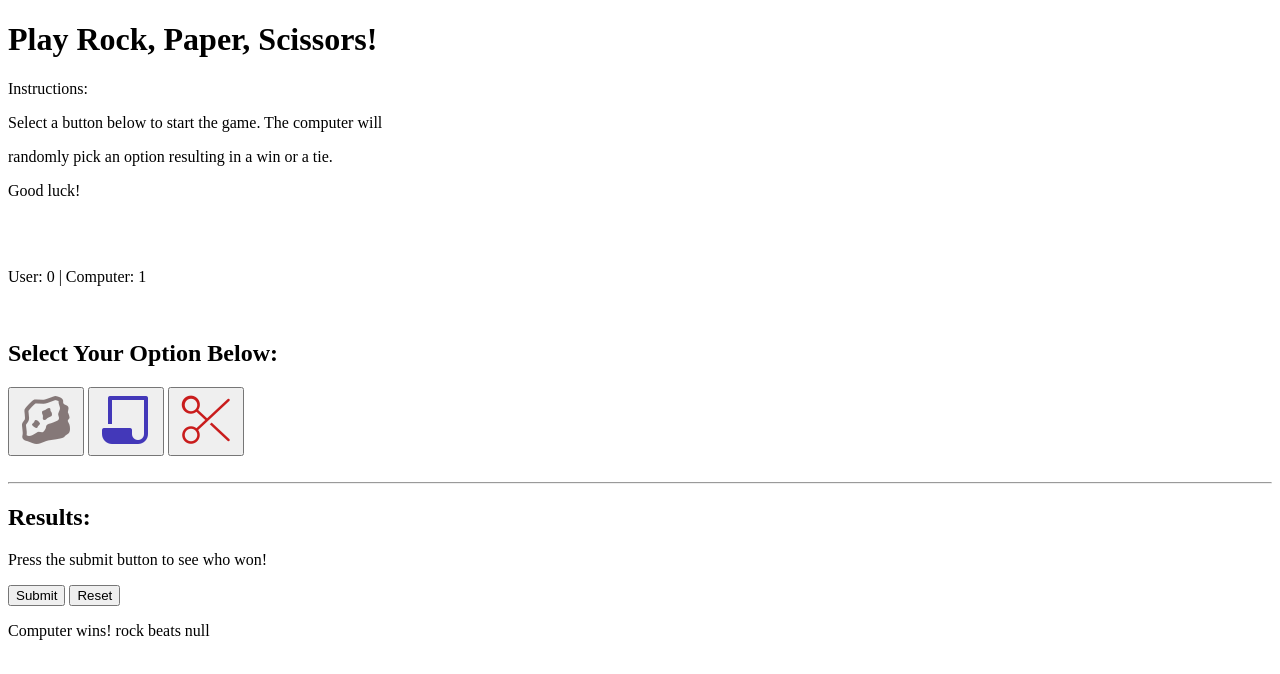
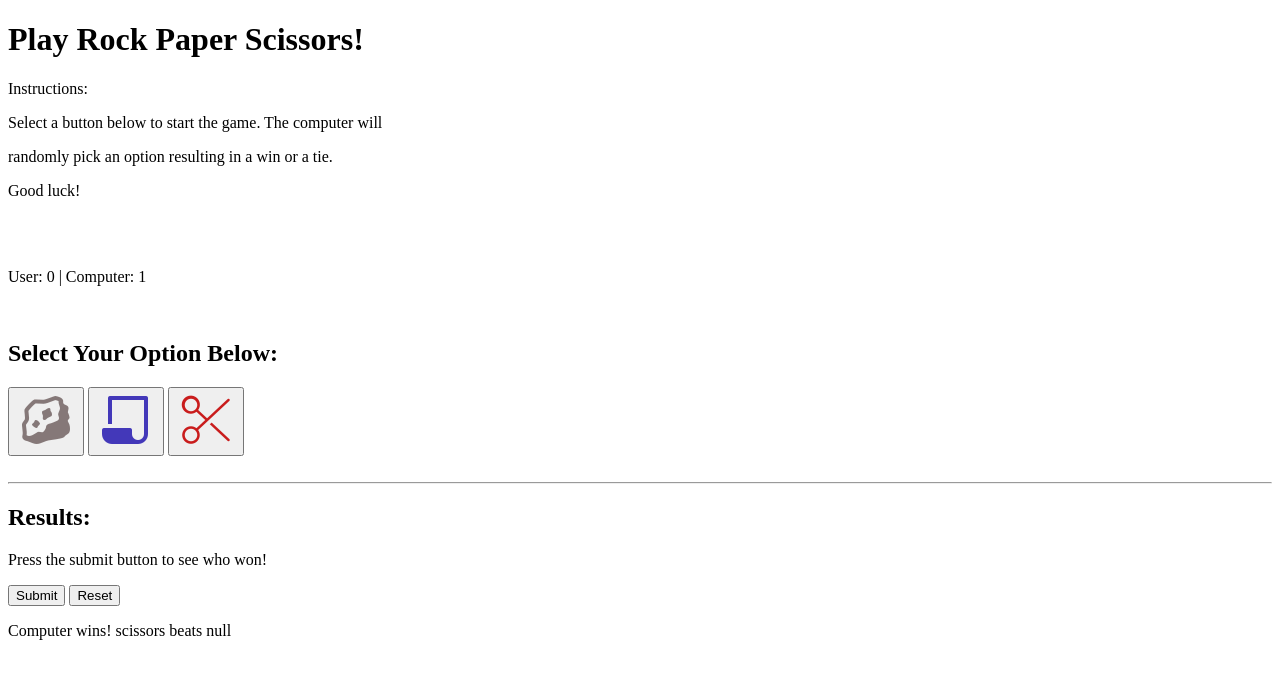
Before and after one commit to DanteCady/Rock-Paper-Scissors-JS, a plain HTML site: page index.html in a window 1280 px wide. Both pictures are taken after a click on the button "Submit". Drawn offline with Linux system fonts and the light colour scheme.

Commit message:
Updated logic and reordered funtions. Updated HTML

```diff
--- a/index.html
+++ b/index.html
@@ -7,7 +7,7 @@
 </head>
 <body>
     <!-- Heading -->
-    <h1>Play Rock, Paper, Scissors!</h1>
+    <h1>Play Rock Paper Scissors!</h1>
 
     <p class="instruction" id="instructionHeader">Instructions:</p>
     <p class="instruction">Select a button below to start the game. The computer will</p>
--- a/scripts/index.js
+++ b/scripts/index.js
@@ -29,17 +29,9 @@
     })
   }
 
-  // Obtain user choice from local storage
-  const getUserChoice = () => {
-    let userChoice = sessionStorage.getItem("userChoice")
-    console.log("User selected: ", userChoice);
-    return  userChoice
-  }
-
-
 
   // Function to capture computer choice
-  const ComputerChoice = () => {
+  const ComputerSelection = () => {
     let options
     const randNum = Math.floor(Math.random() * 3)
     switch (randNum) {
@@ -59,37 +51,20 @@
     sessionStorage.setItem("computerChoice", options)
   }
   // Call the ComputerChoice function to store the computer's choice
-  ComputerChoice()
-
-  // Obtain user choice from local storage
-  const getComputerChoice = () => {
-    let computerChoice = sessionStorage.getItem("computerChoice")
-    console.log("Computer selected: ", computerChoice);
-    return  computerChoice
-  }
-
-
-
-// Function to remove computer and user choice session storage
-const clearSessionStorage = () => {
-  sessionStorage.removeItem("userChoice")
-  sessionStorage.removeItem("computerChoice")
-}
-
-const userChoice = getUserChoice()
-console.log("UserChoiceFunction: ", userChoice)
-const computerChoice = getComputerChoice()
+  ComputerSelection();
 
   // Function to determine the winner of the game
-  // The function will take in two parameters, the user choice and the computer choice
-  const determineWinner = (userChoice, computerChoice) => {
+  const determineWinner = () => {
+
+    // Obtain the user and computer choice from session storage
+    const computerChoice = sessionStorage.getItem("computerChoice");
+    const userChoice = sessionStorage.getItem("userChoice");
+
     // Condition to determine a tie between the user and computer
     if (userChoice === computerChoice) {
       document.getElementById(
         "winnerStatus"
       ).innerHTML = `<p>It's a tie! Both the user and computer selected ${userChoice}</p>`;
-      clearSessionStorage.
-      return
     }
 
     // Conditions to determine the winner when there's no tie
@@ -99,26 +74,36 @@ const computerChoice = getComputerChoice()
       (userChoice === "scissors" && computerChoice === "paper")
     ) {
       userScore++
+      sessionStorage.setItem("userScore", userScore) // Store user score in local storage
       document.getElementById(
         "winnerStatus"
-      ).innerHTML = `<p>You win! ${userChoice} beats ${computerChoice}</p>`
+      ).innerHTML = `<p>You win! ${userChoice} beats ${computerChoice}</p>`;
     } else {
       computerScore++
       document.getElementById(
         "winnerStatus"
-      ).innerHTML = `<p>Computer wins! ${getComputerChoice()} beats ${getUserChoice()}</p>`
+      ).innerHTML = `<p>Computer wins! ${computerChoice} beats ${userChoice}</p>`;
+      sessionStorage.setItem("computerScore", computerScore); // Store computer score in local storage
     }
 
     // Update win count
     document.getElementById(
       "winCount"
-    ).innerHTML = `<p>User: ${userScore} | Computer: ${computerScore}</p>`
+    ).innerHTML = `<p>User: ${userScore} | Computer: ${computerScore}</p>`;
 }
 
-// Function to reset the game
-const resetGame = () => {
-  clearSessionStorage()
-  console.log("Game has been reset")
-}
+  // Function to remove computer and user choice and streak from session storage
+  const clearSessionStorage = () => {
+    sessionStorage.removeItem("userChoice")
+    sessionStorage.removeItem("computerChoice")
+    sessionStorage.removeItem("userScore")
+    sessionStorage.removeItem("computerScore")
+  }
+
+  // Function to reset the game
+  const resetGame = () => {
+    clearSessionStorage()
+    console.log("Game has been reset")
+  }
 
   // determineWinner(userChoice, computerChoice)
```
